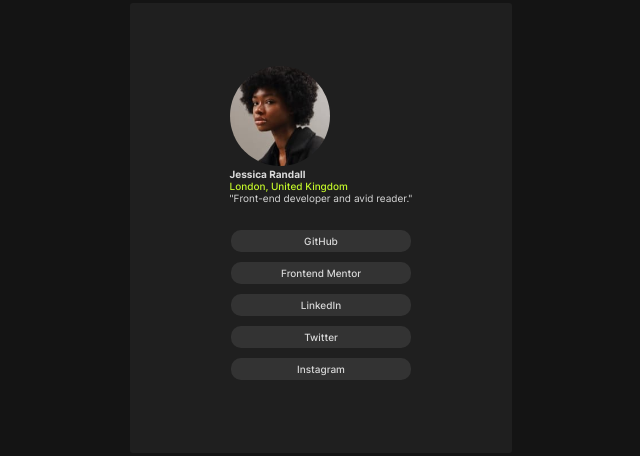
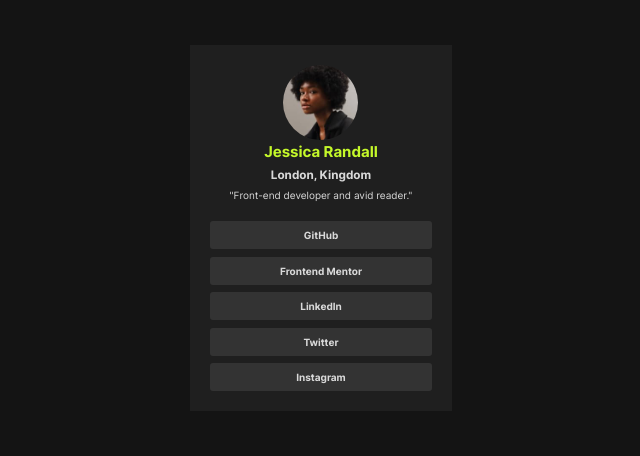
Before and after one commit to saaahilhussain/frontend-mentor-challenges, a plain HTML site: page 01-social-links-profile/index.html in a window 1280 px wide. Shown: the part 172-628 px from the top of the page, without its empty margins (319-959 px from the left). Drawn offline with Linux system fonts and the light colour scheme.

Commit message:
challenge complete

```diff
--- a/01-social-links-profile/index.html
+++ b/01-social-links-profile/index.html
@@ -23,8 +23,8 @@
             alt="Image - Jessica Randall"
           />
         </div>
-        <div class="card__user-name">Jessica Randall</div>
-        <div class="card__user-location">London, United Kingdom</div>
+        <h1 class="card__user-name">Jessica Randall</h1>
+        <h3 class="card__user-location">London, Kingdom</h3>
         <card__user-about
           >"Front-end developer and avid reader."</card__user-about
         >
--- a/01-social-links-profile/style.css
+++ b/01-social-links-profile/style.css
@@ -29,77 +29,79 @@ body {
   font-family: "Inter";
   background-color: #141414;
   color: var(--color-text);
-  height: 100vh;
-  width: 100vw;
+
   display: flex;
   justify-content: center;
   align-items: center;
+  min-height: 100vh;
+  /* line-height: 1.6; */
 }
 
 .card {
-  display: flex;
-  flex-direction: column;
   background-color: var(--color-backgroun-card);
-  /* width: 50vw; */
-  padding: 5rem 10rem;
-  min-height: 45rem;
-  justify-content: space-around;
-  border-radius: 3px;
-  align-items: center;
+  max-width: 400px;
+  padding: 2rem;
+}
+
+.card__user-icon img {
+  height: 75px;
+  width: 75px;
+  border-radius: 50%;
 }
 
 .card__user {
-  align-self: center;
-}
+  display: flex;
+  flex-direction: column;
+  align-items: center;
 
-.card__user-icon img {
-  height: 10rem;
-  width: 10rem;
-  border-radius: 50%;
+  padding: 0 2rem;
+  margin-bottom: 2rem;
 }
 
 .card__user-name {
-  font-weight: 700;
+  color: var(--color-active);
 }
 
-.card__user-location {
-  color: var(--color-active);
-  font-weight: 500;
-}
-
-.card__user-about {
-  font-weight: 300;
+.card h1,
+.card h3 {
+  margin-bottom: 0.7rem;
 }
 
 .card__list {
   list-style: none;
 }
 
-.list__item {
-  margin-bottom: 1rem;
+.list__item a {
+  text-align: center;
   background-color: var(--color-background-btn);
-  font-weight: 500;
-  text-align: center;
-  padding: 0.5rem 5rem;
-  border-radius: 1rem;
-  width: 100%;
+  /* padding:  */
+  padding: 0.8rem 1rem;
+  border-radius: 3px;
 }
 
-.list__link:link,
-.list__link:visited {
-  color: var(--color-text);
-  text-decoration: none;
+.list__item:not(:last-child) {
+  margin-bottom: 0.75rem;
 }
 
-.attribution {
-  font-size: 1.5rem;
-  text-align: center;
-}
-.attribution a {
-  color: hsl(228, 45%, 44%);
+.list__item a {
+  display: block;
+  text-decoration: none;
+  color: var(--color-text);
+  font-weight: 700;
 }
 
-.text {
-  font-size: 4rem;
-  display: inline-block;
+.list__item:link,
+.list__item:visited {
+  text-decoration: none;
+  color: var(--color-text);
+  font-weight: 700;
 }
+
+.list__item:hover,
+.list__item a:hover {
+  /* text-decoration: none; */
+  background-color: #c4f82a;
+  color: var(--color-backgroun-card);
+  font-weight: 700;
+  border-radius: 3px;
+}
```
